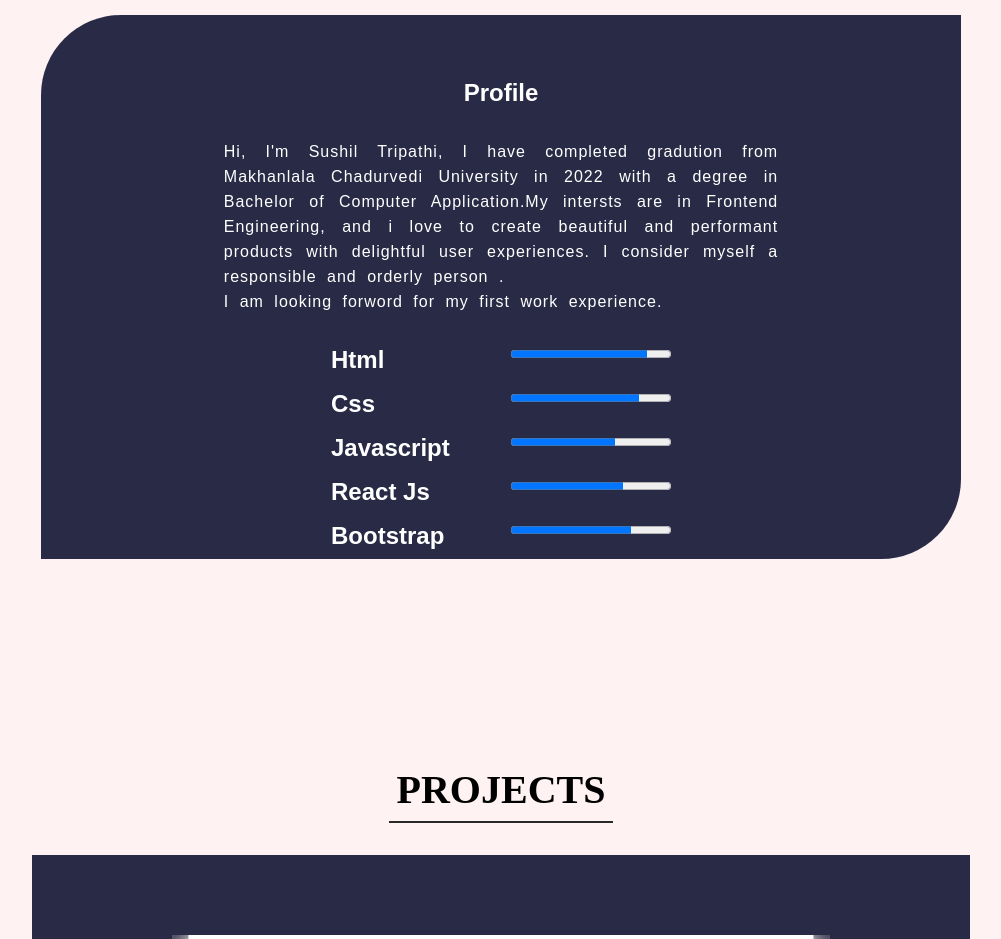
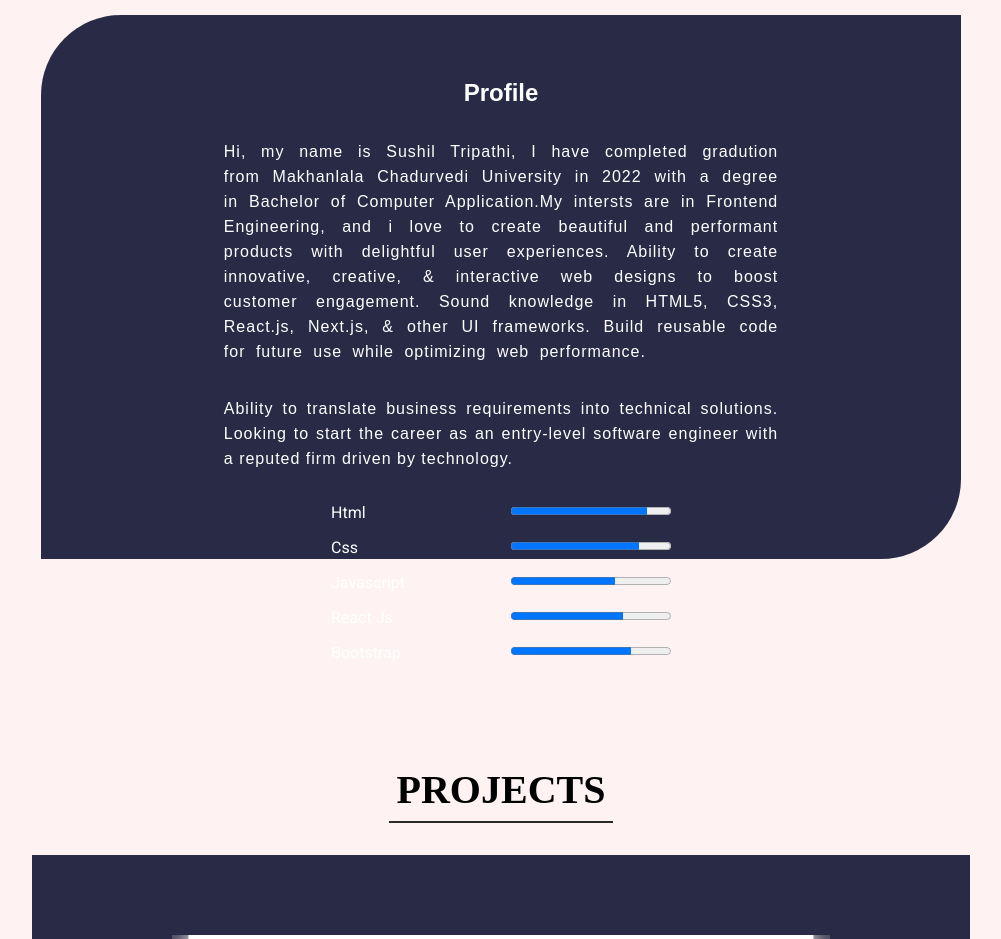
Before and after one commit to Sushil0011/Portfolio, a React (Create React App) app: page / in a window 1280 px wide. Shown: the part 1020-1959 px from the top of the page, without its empty margins (139-1140 px from the left). Built offline with nearby package versions, Linux system fonts and the light colour scheme.

Commit message:
updated about section

```diff
--- a/src/component/About.jsx
+++ b/src/component/About.jsx
@@ -10,18 +10,26 @@ const About = () => {
         <div id='about'>
             <h1>About</h1>
             <div className='about_container'>
-            <h2>Profile</h2>
+                <h2>Profile</h2>
                 <div className='info'>
 
 
-                      <p  style={{wordSpacing:"5px"}}>Hi, I'm Sushil Tripathi, I have completed gradution from Makhanlala Chadurvedi University
+                    <p style={{ wordSpacing: "5px" }}>Hi, my name is Sushil Tripathi, I have completed gradution from Makhanlala Chadurvedi University
                         in 2022 with a degree in Bachelor of Computer Application.My intersts are in Frontend
                         Engineering, and i love to create beautiful and performant products with delightful
                         user experiences.
-                        I consider myself a responsible and orderly person .
-                        <p>I am looking forword for my first work experience.</p>
+                        Ability to create innovative, creative, & interactive web designs to
+                        boost customer engagement. Sound knowledge in HTML5, CSS3,
+                        React.js, Next.js, & other UI frameworks. Build reusable code for future use
+                        while optimizing web performance.
+
+
                     </p>
 
+                    <p style={{marginTop:"2rem"}}> Ability to translate
+                            business requirements into technical solutions. Looking to start the
+                            career as an entry-level software engineer with a reputed firm driven
+                            by technology.</p>
 
                 </div>
 
--- a/src/styles/mediaquary.css
+++ b/src/styles/mediaquary.css
@@ -290,13 +290,11 @@ footer .tohome svg{
 
 
 
-@media screen and   (max-width:400px){
+@media screen and   (max-width:450px){
     #about {
 color: black;
 padding: 10px 0;
 background-color: #292b46;
-border-top-left-radius: 30px;
-border-bottom-right-radius: 30px;
     }
 
     #about .about_container{
--- a/src/styles/skill.css
+++ b/src/styles/skill.css
@@ -12,4 +12,5 @@
   }
   .progress h2{
     text-align: justify;
+    font: 400 1rem "Roboto";
   }
```
